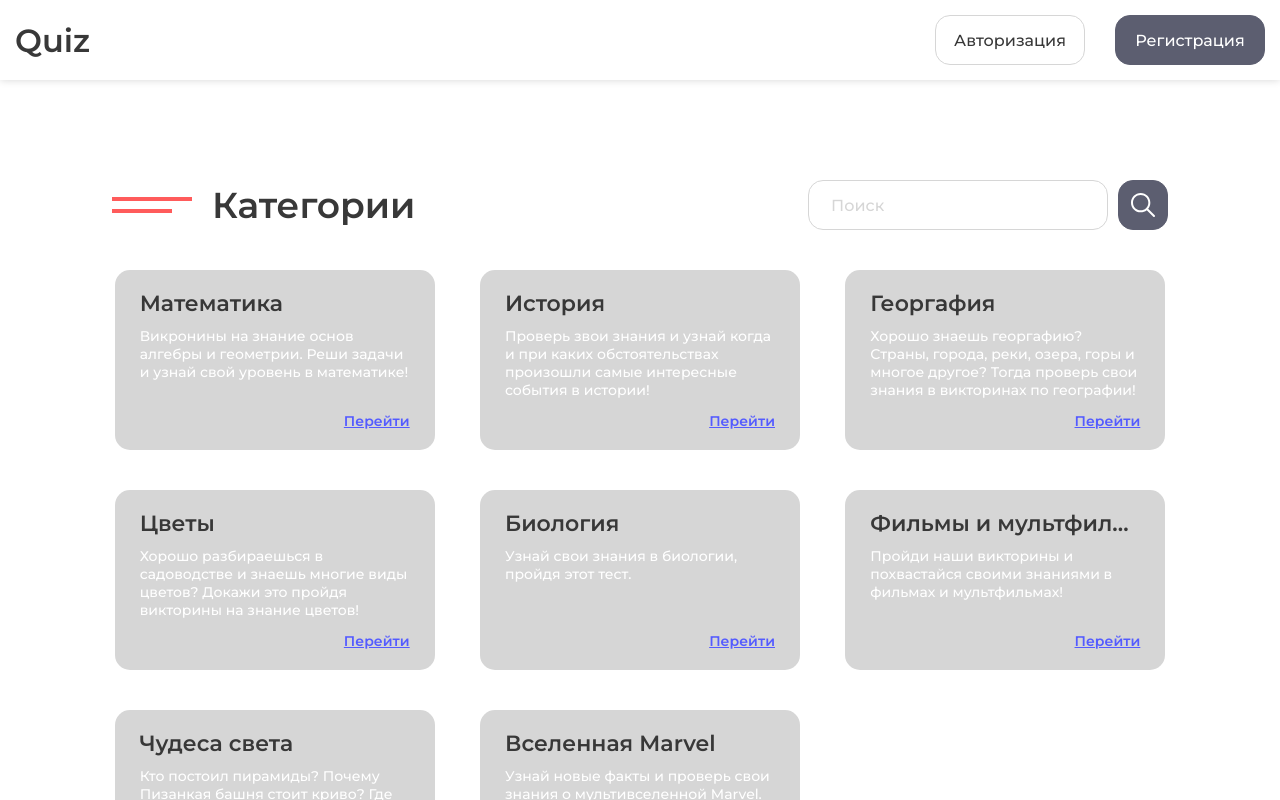
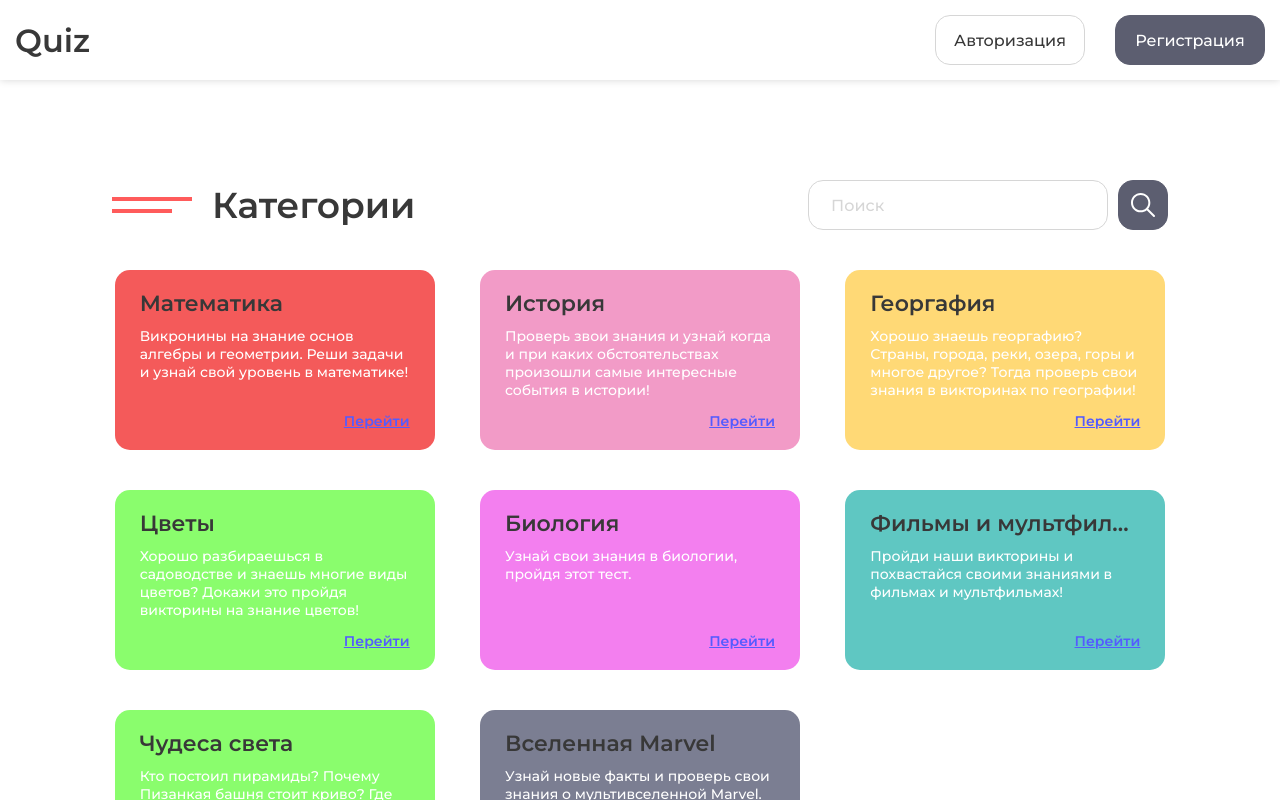
Before and after one commit to maksim4k1/Quiz, a React (Create React App) app: page /categories in a window 1280 px wide. Shown: the top 800 px of the page. Built offline with nearby package versions, Linux system fonts and the light colour scheme.

Commit message:
created randomColorGenerator and generate color for categories in Categories page

```diff
--- a/src/pages/Categories.jsx
+++ b/src/pages/Categories.jsx
@@ -7,6 +7,7 @@ import CardList from "../components/UI/Lists/CardList";
 import { findCategoryAction } from "../redux/actions/categories/findCategoryAction";
 import { loadCategoriesAction } from "../redux/actions/categories/loadCategoriesAction";
 import { gap } from "../styles/mixins";
+import randomColorGenerator from "../utils/randomColorGenerator";
 
 const Content = styled.main`
   margin: 100px 0 150px;
@@ -53,7 +54,7 @@ function Categories ({categories, foundCategories, info, loadCtegories, findCate
           ? <CardList>
             {
               foundCategories.map(category => {
-                return <Card key={category.id} title={category.title} description={category.description} link={`/category/${category.id}`} fill="#D6D6D6"/>
+                return <Card key={category.id} title={category.title} description={category.description} link={`/category/${category.id}`} fill={randomColorGenerator()}/>
               })
             }
           </CardList>
--- /dev/null
+++ b/src/utils/randomColorGenerator.js
@@ -0,0 +1,9 @@
+function randomColorGenerator(){
+  const colors = ["#FD8B4B", "#F45A5A", "#8AFD6D", "#7B7E92", "#FFD976", "#F37FEF", "#5FC7C2", "#D6D6D6", "#03FCC2", "#F29BC7", "#8FEB34"];
+
+  const randomNumber = Math.round(Math.random() * 10);
+
+  return colors[randomNumber];
+}
+
+export default randomColorGenerator;
```
